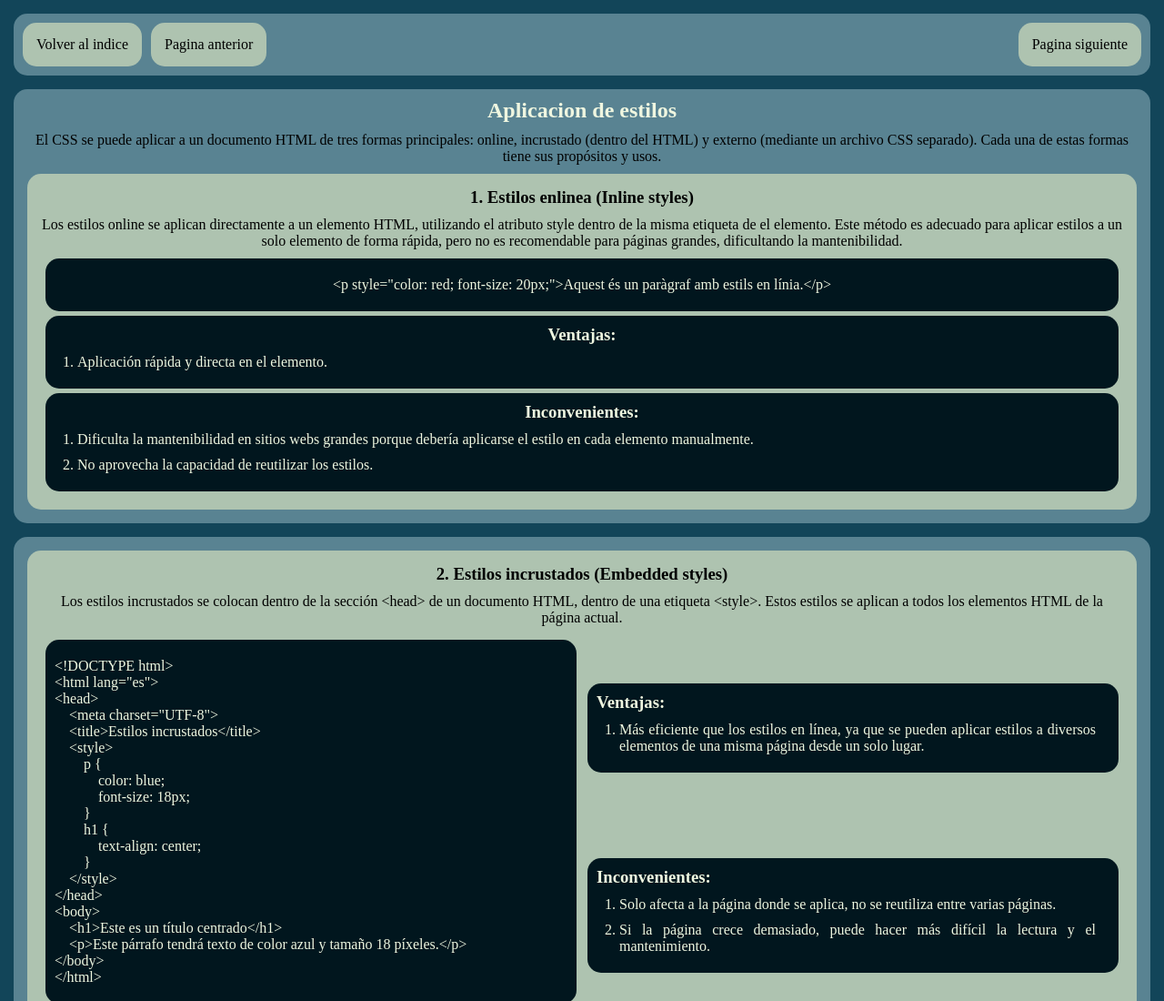
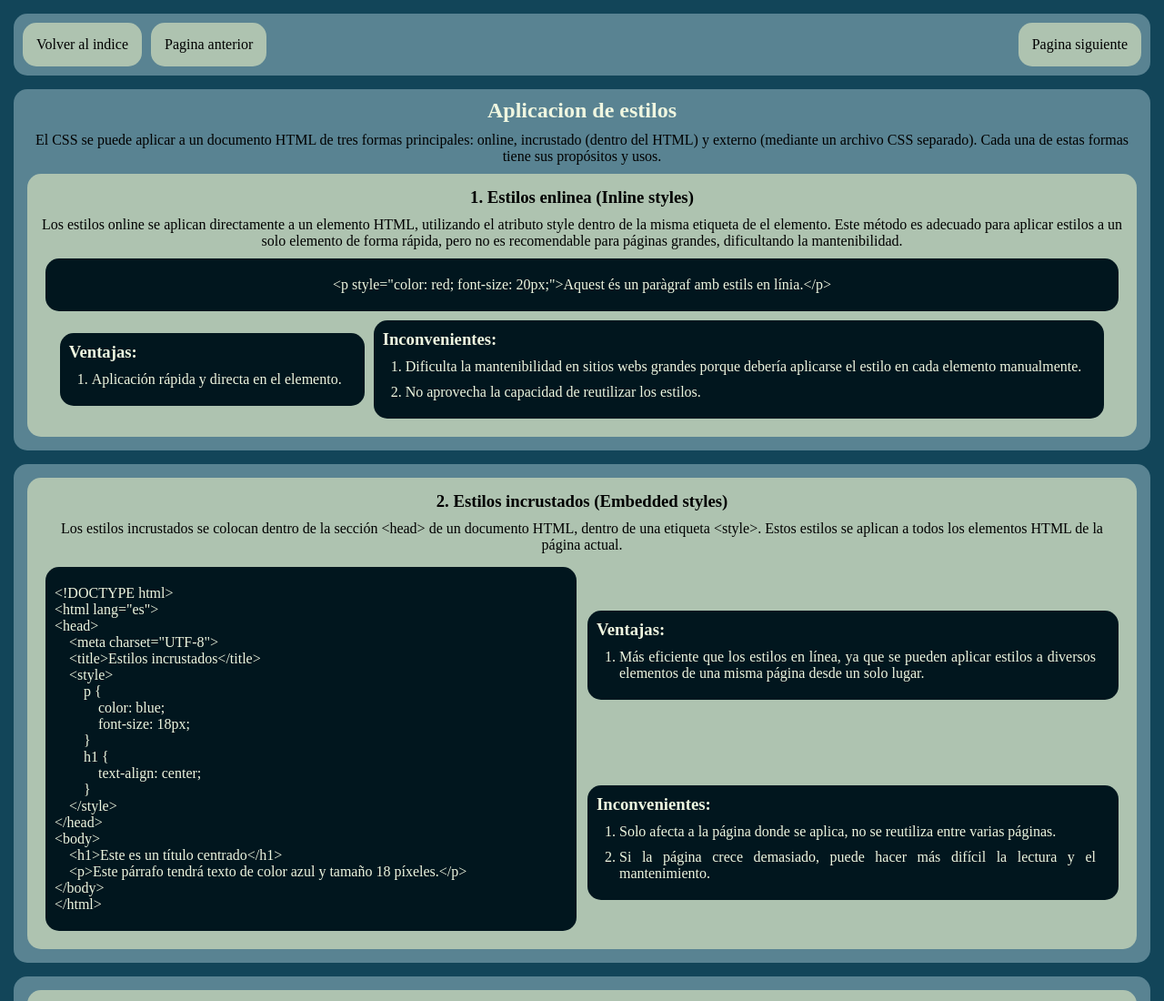
Before and after one commit to elkinfigueroa-IFC32A-EDE/Proyecto_apuntes, a plain HTML site: page proyectos/paginas/CSS/Aplicacion_de_estilos.html in a window 1280 px wide. Shown: the top 1100 px of the page at 91% size. Drawn offline with Linux system fonts and the light colour scheme.

Commit message:
fix: se arreglo el ejemplo colocando el nombre class = comparativa1 en el div.

```diff
--- a/proyectos/paginas/CSS/Aplicacion_de_estilos.html
+++ b/proyectos/paginas/CSS/Aplicacion_de_estilos.html
@@ -32,7 +32,7 @@
                 <div class="ejemplo">
                     <p>&lt;p style=&quot;color: red; font-size: 20px;&quot;&gt;Aquest és un paràgraf amb estils en línia.&lt;/p&gt;</p>
                 </div>
-                <div class="comparativa">
+                <div class="comparativa1">
                     <div class="ejemplo">
                         <h3>Ventajas:</h3>
                         <ol>
```
